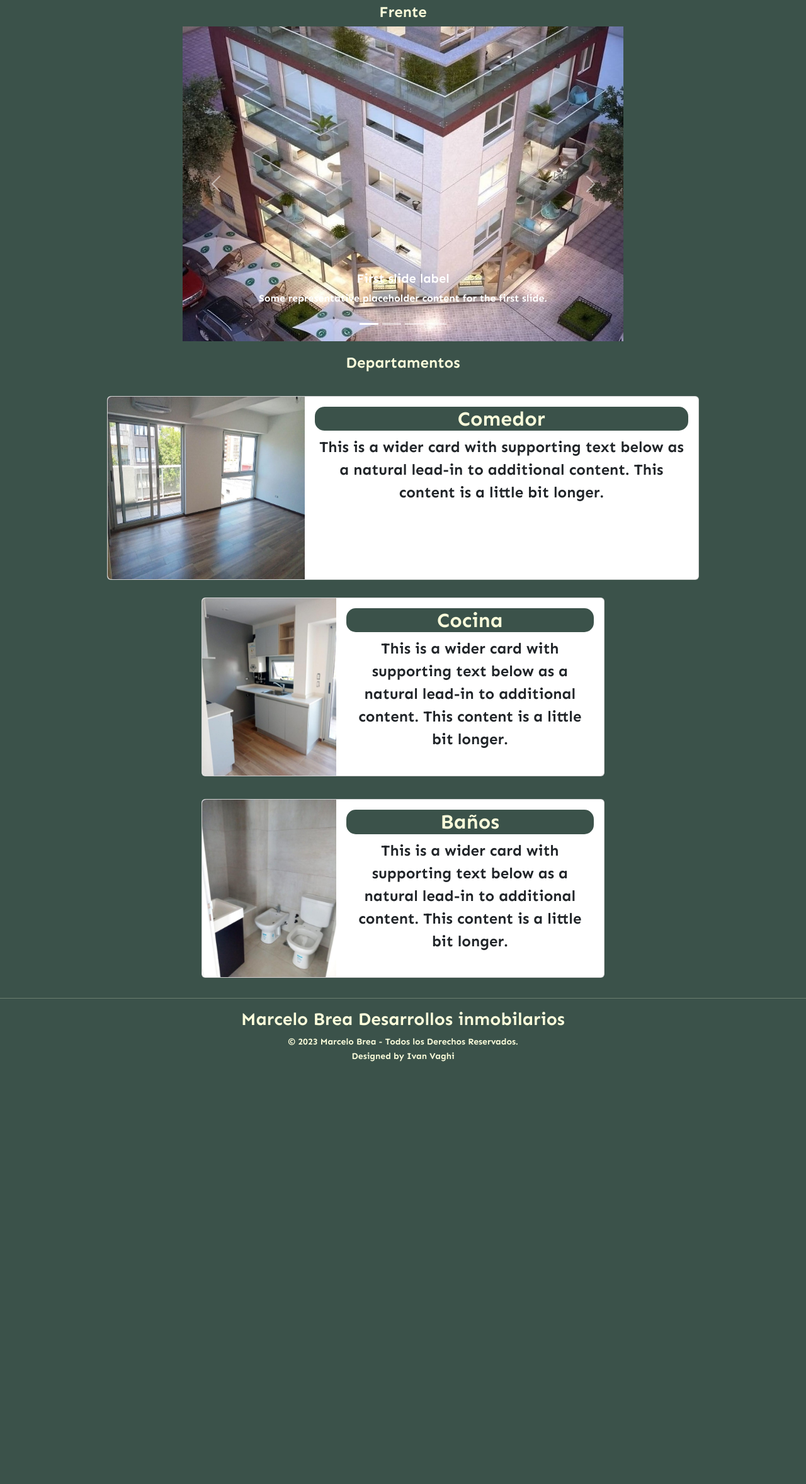
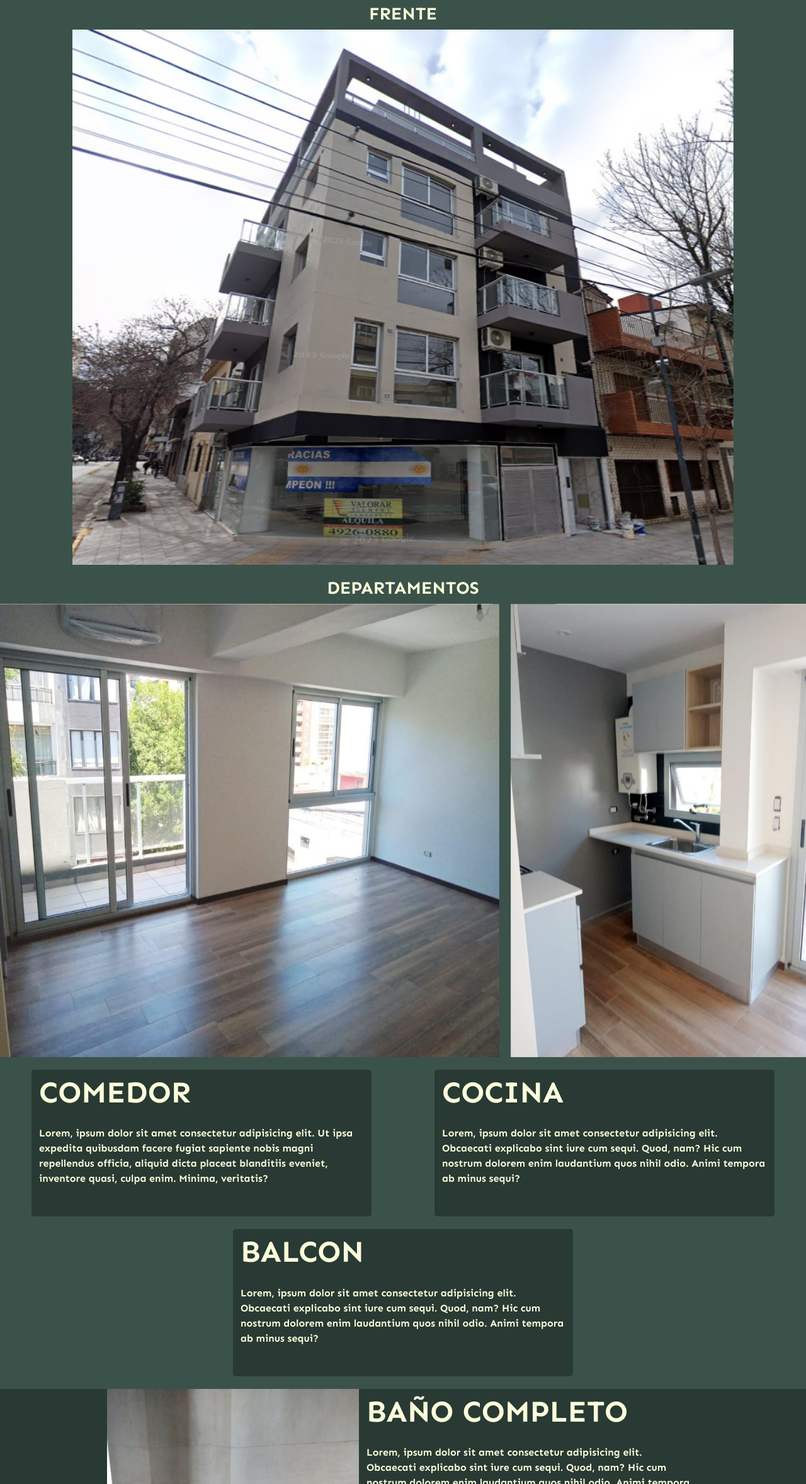
Before and after one commit to ivaannv/marcelo, a plain HTML site: page pags/trabajos.html in a window 1280 px wide. Shown: the part 443-2800 px from the top of the page at 63% size. Before the commit the page ends 2132 px from the top, so only its background shows below. Drawn offline with nearby package versions, Linux system fonts and the light colour scheme.

Commit message:
avanzo con trabajos realizados

```diff
--- a/pags/trabajos.html
+++ b/pags/trabajos.html
@@ -87,110 +87,105 @@
         <div style="display: flex; justify-content: center;" >
         <h1 data-aos="fade-up">BONIFACIO 593</h1>
         </div>
-        <div style="display: flex; justify-content: center;" data-aos="fade-up"> <h4>Frente</h4></div>
+        <div style="display: flex; justify-content: center;" data-aos="fade-up"> <h3>FRENTE</h3></div>
         <div style="display: flex;justify-content: center;" data-aos="fade-up">
-            <div id="carouselExampleCaptions" class="carousel slide">
-              <div class="carousel-indicators">
-                <button type="button" data-bs-target="#carouselExampleCaptions" data-bs-slide-to="0" class="active" aria-current="true" aria-label="Slide 1"></button>
-                <button type="button" data-bs-target="#carouselExampleCaptions" data-bs-slide-to="1" aria-label="Slide 2"></button>
-                <button type="button" data-bs-target="#carouselExampleCaptions" data-bs-slide-to="2" aria-label="Slide 3"></button>
-                <button type="button" data-bs-target="#carouselExampleCaptions" data-bs-slide-to="3" aria-label="Slide 4"></button>
-
-
+          <div id="carouselExampleAutoplaying" class="carousel slide" data-bs-ride="carousel">
+            <div class="carousel-inner">
+              <div class="carousel-item active">
+                <img src="../img/bonifacio/bonifacio-render.jpeg" class="d-block w-100" alt="...">
+              </div>
+              <div class="carousel-item">
+                <img src="../img/bonifacio/bonifacio-frente-actual.png" class="d-block w-100" alt="...">
+              </div>
+              <div class="carousel-item">
+                <img src="../img/bonifacio/bonifacio-frente.jpeg" class="d-block w-100" alt="...">
+              </div>
 
             </div>
-              <div class="carousel-inner">
-                <div class="carousel-item active">
-                  <img src="../img/bonifacio/bonifacio-render.jpeg" class="d-block carousel" alt="...">
-                  <div class="carousel-caption d-none d-md-block">
-                    <h5>First slide label</h5>
-                    <p>Some representative placeholder content for the first slide.</p>
-                  </div>
-                </div>
-                <div class="carousel-item">
-                  <img src="../img/bonifacio/bonifacio-frente.jpeg" class="d-block carousel" alt="...">
-                  <div class="carousel-caption d-none d-md-block">
-                    <h5>Second slide label</h5>
-                    <p>Some representative placeholder content for the second slide.</p>
-                  </div>
-                </div>
-                <div class="carousel-item">
-                  <img src="../img/bonifacio/bonifacio-frente2.jpeg" class="d-block carousel" alt="...">
-                  <div class="carousel-caption d-none d-md-block">
-                    <h5>Third slide label</h5>
-                    <p>Some representative placeholder content for the third slide.</p>
-                  </div>
-                </div>
-                <div class="carousel-item">
-                  <img src="../img/bonifacio/bonifacio-frente3.jpeg" class="d-block carousel" alt="...">
-                  <div class="carousel-caption d-none d-md-block">
-                    <h5>Third slide label</h5>
-                    <p>Some representative placeholder content for the third slide.</p>
-                  </div>
-                </div>
-
-
-
-
-              </div>
-              <button class="carousel-control-prev" type="button" data-bs-target="#carouselExampleCaptions" data-bs-slide="prev">
+            <button class="carousel-control-prev" type="button" data-bs-target="#carouselExampleAutoplaying" data-bs-slide="prev">
               <span class="carousel-control-prev-icon" aria-hidden="true"></span>
               <span class="visually-hidden">Previous</span>
             </button>
-              <button class="carousel-control-next" type="button" data-bs-target="#carouselExampleCaptions" data-bs-slide="next">
+            <button class="carousel-control-next" type="button" data-bs-target="#carouselExampleAutoplaying" data-bs-slide="next">
               <span class="carousel-control-next-icon" aria-hidden="true"></span>
               <span class="visually-hidden">Next</span>
             </button>
           </div>
         </div>
-        <div style="display: flex; justify-content:center;margin-top: 20px;" data-aos="fade-up" ><h4>Departamentos</h4></div>
+        <div style="display: flex; justify-content:center;margin-top: 20px;" data-aos="fade-up" ><h3>DEPARTAMENTOS</h3></div>
       </div>
-        <section style=" display: flex;justify-content: center; flex-wrap: wrap; margin-top: 30px; gap: 20px;" >
-          <div class="card mb-2" style="max-width: 940px;" data-aos="fade-up">
-            <div class="row g-0">
-              <div class="col-md-4">
-                <img style="height: 290px; width: 100%;" src="../img/bonifacio/bonifacio-comedor.jpeg" class="img-fluid rounded-start" alt="...">
+      <section class="img" style="width:100% ;display: flex; justify-content: center; " data-aos="fade-up">
+        <img style="width: 100%;" src="../img/bonifacio/comedor-cocina.jpg" class="img-fluid" alt="...">
+      </section>
+      <section style="display: flex; justify-content: center; flex-wrap: wrap;;  margin-top: 20px;" data-aos="fade-up">
+        <div class="container" style="max-width: 540px;background-color:#293933; margin-bottom: 20px; border-radius: 5px;" >
+          <div class="col-md-12">
+              <div class="media-container-row">
                   </div>
-              <div class="col-md-8">
-                <div class="card-body">
-                  <h5 class="card-title">Comedor</h5>
-                  <p class="card-text">This is a wider card with supporting text below as a natural lead-in to additional content. This content is a little bit longer.</p>
+                  <div class=" align-left aside-content">
+                      <h2 class="mbr-title pt-2 mbr-fonts-style display-5">COMEDOR</h2>
+                      <div class="mbr-section-text">
+                          <p class="mbr-text mb-5 pt-3 mbr-light mbr-fonts-style display-7">Lorem, ipsum dolor sit amet consectetur adipisicing elit. Ut ipsa expedita quibusdam facere fugiat sapiente nobis magni repellendus officia, aliquid dicta placeat blanditiis eveniet, inventore quasi, culpa enim. Minima, veritatis?</p>
+                      </div>
+                  </div>
+              </div>
+          </div>
+      </div>
+      <div class="container" style="max-width: 540px;background-color:#293933;margin-bottom: 20px; border-radius: 5px;">
+        <div class="col-md-12">
+            <div class="media-container-row">
+                </div>
+                <div class=" align-left aside-content">
+                    <h2 class="mbr-title pt-2 mbr-fonts-style display-5">COCINA</h2>
+                    <div class="mbr-section-text">
+                        <p class="mbr-text mb-5 pt-3 mbr-light mbr-fonts-style display-7">Lorem, ipsum dolor sit amet consectetur adipisicing elit. Obcaecati explicabo sint iure cum sequi. Quod, nam? Hic cum nostrum dolorem enim laudantium quos nihil odio. Animi tempora ab minus sequi?</p>
+                    </div>
                 </div>
             </div>
         </div>
     </div>
 
-        <div class="card mb-3" style="max-width: 640px;" data-aos="fade-up">
-          <div class="row g-0">
-            <div class="col-md-4">
-              <img style="height: 100%; width: 100%;" src="../img/bonifacio/bonifacio-cocina.jpeg" class="img-fluid rounded-start" alt="...">
+
+      <div class="container" style="max-width: 540px;background-color:#293933;margin-bottom: 20px; border-radius: 5px;">
+        <div class="col-md-12">
+            <div class="media-container-row">
                 </div>
-            <div class="col-md-8">
-              <div class="card-body">
-                <h5 class="card-title">Cocina</h5>
-                <p class="card-text">This is a wider card with supporting text below as a natural lead-in to additional content. This content is a little bit longer.</p>
+                <div class=" align-left aside-content">
+                    <h2 class="mbr-title pt-2 mbr-fonts-style display-5">BALCON</h2>
+                    <div class="mbr-section-text">
+                        <p class="mbr-text mb-5 pt-3 mbr-light mbr-fonts-style display-7">Lorem, ipsum dolor sit amet consectetur adipisicing elit. Obcaecati explicabo sint iure cum sequi. Quod, nam? Hic cum nostrum dolorem enim laudantium quos nihil odio. Animi tempora ab minus sequi?</p>
                     </div>
                 </div>
             </div>
         </div>
-        <div class="card mb-3" style="max-width: 640px;" data-aos="fade-up">
-          <div class="row g-0">
-            <div class="col-md-4">
-              <img style="height: 100%; width: 100%;" src="../img/bonifacio/baños-bonifacio.jpeg" class="img-fluid rounded-start" alt="...">
     </div>
-            <div class="col-md-8">
-              <div class="card-body">
-                <h5 class="card-title">Baños</h5>
-                <p class="card-text">This is a wider card with supporting text below as a natural lead-in to additional content. This content is a little bit longer.</p>
+      </section>
+      <section style="background-color:#293933; margin-bottom: 20px; display: flex; justify-content: center; flex-wrap: wrap;" data-aos="fade-up">
+        <div >
+          <img src="../img/bonifacio/baños-bonifacio.jpeg" alt="" width="400px">
+        </div>
+        <section >
+          <div class="container" style="max-width: 540px;">
+              <div class="col-md-12">
+                  <div class="media-container-row">
+                      </div>
+                      <div class=" align-left aside-content">
+                          <h2 class="mbr-title pt-2 mbr-fonts-style display-5">BAÑO COMPLETO</h2>
+                          <div class="mbr-section-text">
+                              <p class="mbr-text mb-5 pt-3 mbr-light mbr-fonts-style display-7">Lorem, ipsum dolor sit amet consectetur adipisicing elit. Obcaecati explicabo sint iure cum sequi. Quod, nam? Hic cum nostrum dolorem enim laudantium quos nihil odio. Animi tempora ab minus sequi?</p>
+                          </div>
+
+
                       </div>
                   </div>
               </div>
           </div>
+      </section>
 
-      </div>
 
-      </section>
-      </section>
+      </section >
+      <iframe src="https://www.google.com/maps/embed?pb=!1m18!1m12!1m3!1d3283.096387854883!2d-58.43587874696903!3d-34.62700442585168!2m3!1f0!2f0!3f0!3m2!1i1024!2i768!4f13.1!3m3!1m2!1s0x95bcca4941b59107%3A0x509ef6693bfb5ae6!2sJos%C3%A9%20Bonifacio%20593%2C%20C1424%20CABA!5e0!3m2!1ses-419!2sar!4v1694616926747!5m2!1ses-419!2sar" width="100%" height="450" style="border:0;" allowfullscreen="" loading="lazy" referrerpolicy="no-referrer-when-downgrade" data-aos="fade-up"></iframe>
+
 
 
       <hr style="color:#fbfddb ;">
--- a/style.css
+++ b/style.css
@@ -18,6 +18,13 @@
     margin-top: 20px;
 }
 
+.primeraparte-index{
+    color: #fbfddb;
+    font-family: 'Cabin', sans-serif;
+    font-family: 'Comfortaa', cursive;
+    font-family: 'Nunito Sans', sans-serif;
+    font-family: 'Sen', sans-serif;
+}
 
 html{
     height: 100%;
@@ -126,8 +133,7 @@ footer{
 }
 
 .carousel{
-    width: 700px;
-
+    width: 1050px;
 
 }
 @media screen and (max-width:900px){
@@ -138,8 +144,8 @@ footer{
 }
 
 .carousel-item img{
-    width: 700px;
-    height: 500px;
+    width: 1350px;
+    height: 850px;
 }
 
 @media screen and (max-width:900px){
```
Also changed, not shown: index.html (+27 -14 lines), img/bonifacio/bonifacio-frente-actual.png (added), img/bonifacio/comedor-cocina.jpg (added), img/firma.png. Lines whose indentation alone changed are shown as unchanged.
